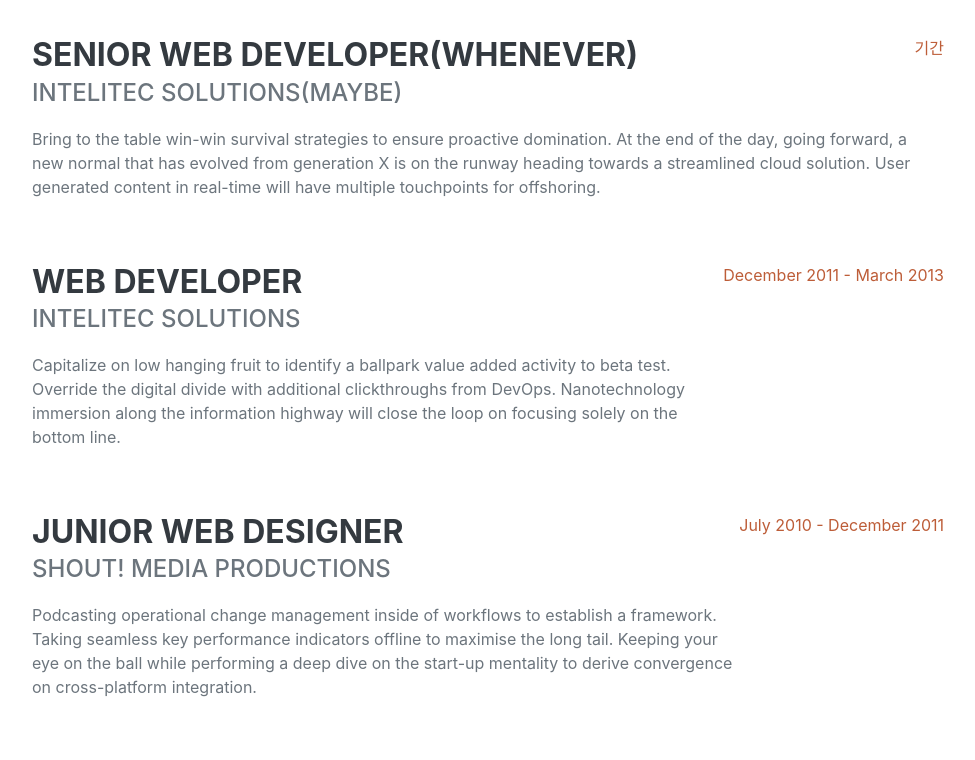
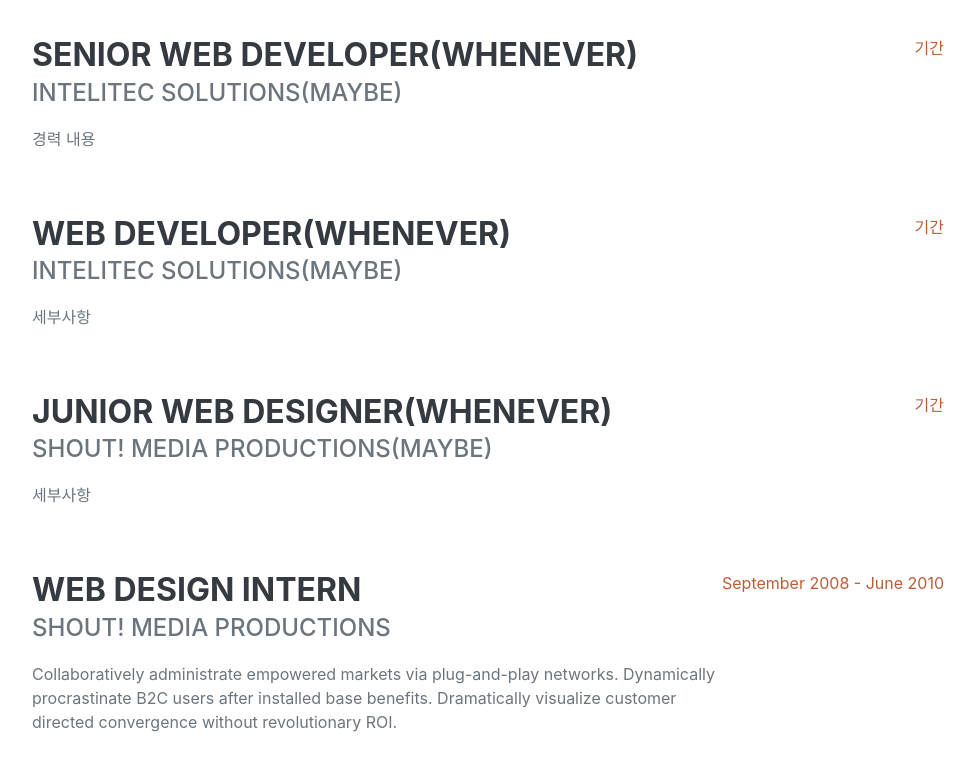
Before and after one commit to songjung-good/webpage, a plain HTML site: page index.html in a window 1280 px wide. Shown: the part 960-1720 px from the top of the page, without its empty margins (288-1263 px from the left). Drawn offline with nearby package versions, Linux system fonts and the light colour scheme; a web font is replaced by a local one.

Commit message:
Update index.html

```diff
--- a/index.html
+++ b/index.html
@@ -20,7 +20,7 @@
         <nav class="navbar navbar-expand-lg navbar-dark bg-primary fixed-top" id="sideNav">
             <a class="navbar-brand js-scroll-trigger" href="#page-top">
                 <span class="d-block d-lg-none">Developer</span>
-                <span class="d-none d-lg-block"><img class="img-fluid img-profile rounded-circle mx-auto mb-2" src="assets/img/profile.jpg" alt="my_photo" /></span>
+                <span class="d-none d-lg-block"><img class="img-fluid img-profile rounded-circle mx-auto mb-2" src="https://cdn.pixabay.com/photo/2015/05/07/12/17/pear-756388_1280.jpg" alt="my_photo" /></span>
             </a>
             <button class="navbar-toggler" type="button" data-bs-toggle="collapse" data-bs-target="#navbarResponsive" aria-controls="navbarResponsive" aria-expanded="false" aria-label="Toggle navigation"><span class="navbar-toggler-icon"></span></button>
             <div class="collapse navbar-collapse" id="navbarResponsive">
@@ -65,25 +65,25 @@
                         <div class="flex-grow-1">
                             <h3 class="mb-0">Senior Web Developer(whenever)</h3>
                             <div class="subheading mb-3">Intelitec Solutions(maybe)</div>
-                            <p>Bring to the table win-win survival strategies to ensure proactive domination. At the end of the day, going forward, a new normal that has evolved from generation X is on the runway heading towards a streamlined cloud solution. User generated content in real-time will have multiple touchpoints for offshoring.</p>
+                            <p>경력 내용</p>
                         </div>
                         <div class="flex-shrink-0"><span class="text-primary">기간</span></div>
                     </div>
                     <div class="d-flex flex-column flex-md-row justify-content-between mb-5">
                         <div class="flex-grow-1">
-                            <h3 class="mb-0">Web Developer</h3>
-                            <div class="subheading mb-3">Intelitec Solutions</div>
-                            <p>Capitalize on low hanging fruit to identify a ballpark value added activity to beta test. Override the digital divide with additional clickthroughs from DevOps. Nanotechnology immersion along the information highway will close the loop on focusing solely on the bottom line.</p>
+                            <h3 class="mb-0">Web Developer(whenever)</h3>
+                            <div class="subheading mb-3">Intelitec Solutions(MAYBE)</div>
+                            <p>세부사항</p>
                         </div>
-                        <div class="flex-shrink-0"><span class="text-primary">December 2011 - March 2013</span></div>
+                        <div class="flex-shrink-0"><span class="text-primary">기간</span></div>
                     </div>
                     <div class="d-flex flex-column flex-md-row justify-content-between mb-5">
                         <div class="flex-grow-1">
-                            <h3 class="mb-0">Junior Web Designer</h3>
-                            <div class="subheading mb-3">Shout! Media Productions</div>
-                            <p>Podcasting operational change management inside of workflows to establish a framework. Taking seamless key performance indicators offline to maximise the long tail. Keeping your eye on the ball while performing a deep dive on the start-up mentality to derive convergence on cross-platform integration.</p>
+                            <h3 class="mb-0">Junior Web Designer(whenever)</h3>
+                            <div class="subheading mb-3">Shout! Media Productions(MAYBE)</div>
+                            <p>세부사항</p>
                         </div>
-                        <div class="flex-shrink-0"><span class="text-primary">July 2010 - December 2011</span></div>
+                        <div class="flex-shrink-0"><span class="text-primary">기간</span></div>
                     </div>
                     <div class="d-flex flex-column flex-md-row justify-content-between">
                         <div class="flex-grow-1">
```
